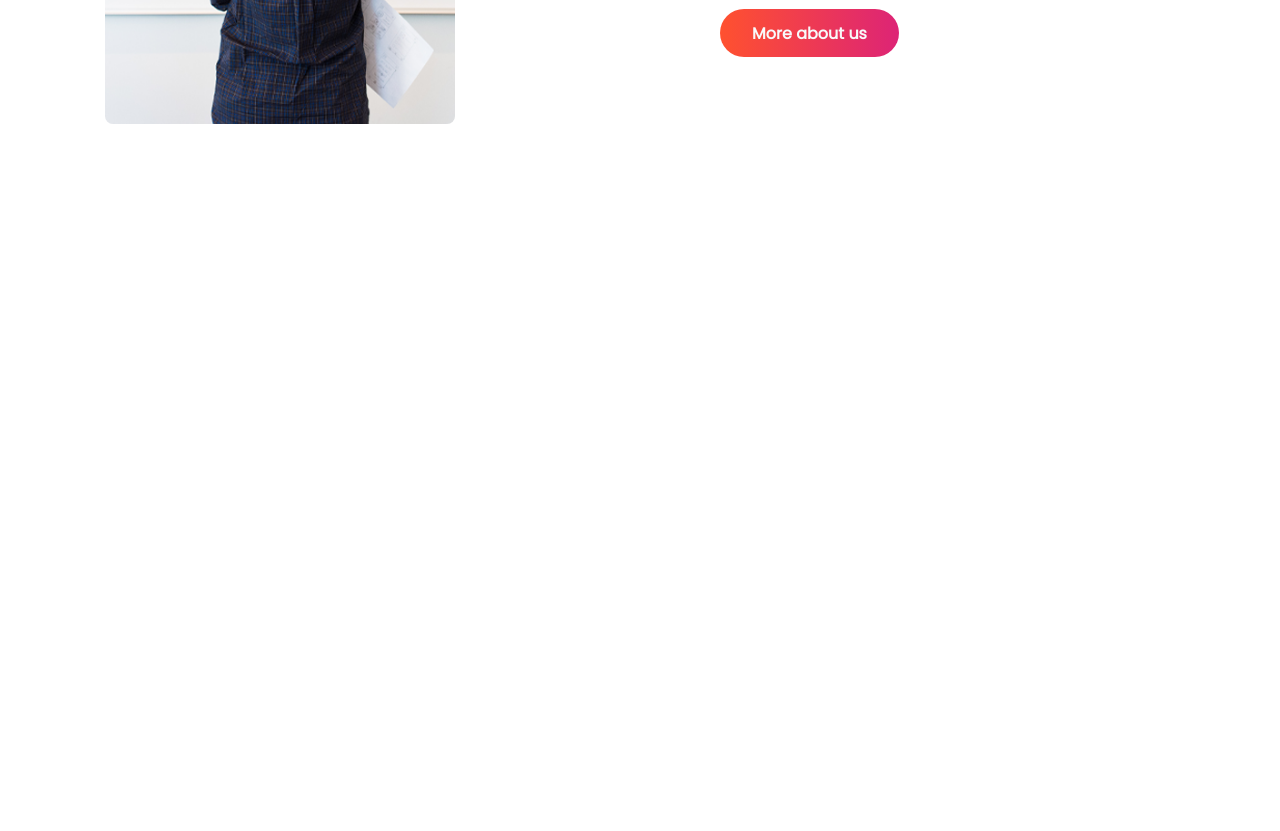
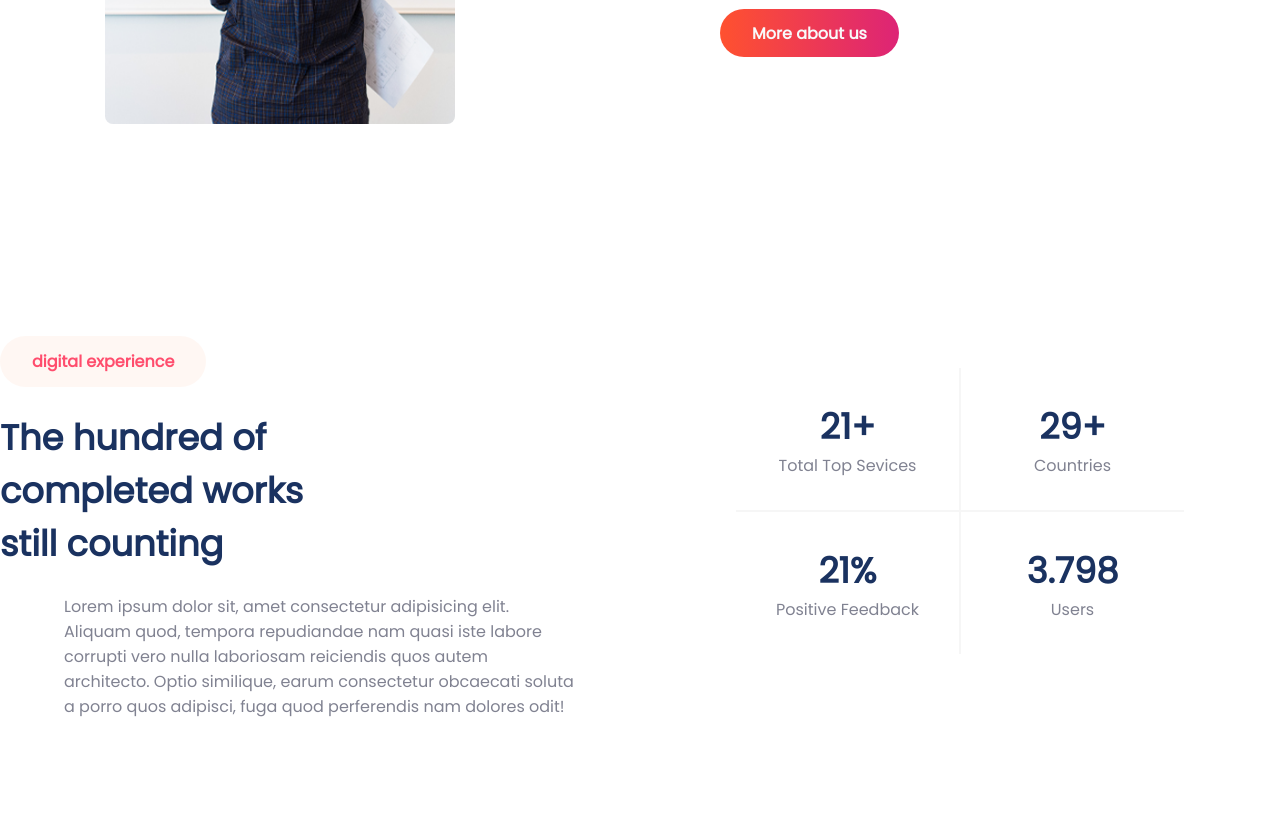
Before and after one commit to ilaydaozdemir/responsive, a plain HTML site: page index.html in a window 1280 px wide. Shown: the part 2083-2914 px from the top of the page. Before the commit the page ends 2307 px from the top, so only its background shows below. Drawn offline with nearby package versions, Linux system fonts and the light colour scheme.

Commit message:
Add Counting area

```diff
--- a/index.html
+++ b/index.html
@@ -177,7 +177,11 @@
                 dignissimos. Adipisci, amet! Et eos nostrum ea?
               </p>
               <div class="py-5">
-                <a href="#" class="btn btn-primary btn-shadow bg-graident text-white ">More about us</a>
+                <a
+                  href="#"
+                  class="btn btn-primary btn-shadow bg-graident text-white"
+                  >More about us</a
+                >
               </div>
             </div>
           </div>
@@ -185,6 +189,53 @@
       </section>
 
       <!--/digital life area-->
+      <!--counting area-->
+      <section class="container mx-auto counting-area">
+        <div class="grid cols-1 lg-cols-2">
+          <div class="grid-one text-center md-text-left">
+            <span class="d-inline btn btn-primary bg-graident-peach text-red"
+              >digital experience</span
+            >
+            <div class="font-poppins">
+              <h1 class="text-lg text-dark py-5">
+                The hundred of <br />
+                completed works <br />
+                still counting
+              </h1>
+              <p class="text-gray mx-auto md-mx-inital">
+                Lorem ipsum dolor sit, amet consectetur adipisicing elit.
+                Aliquam quod, tempora repudiandae nam quasi iste labore corrupti
+                vero nulla laboriosam reiciendis quos autem architecto. Optio
+                similique, earum consectetur obcaecati soluta a porro quos
+                adipisci, fuga quod perferendis nam dolores odit!
+              </p>
+            </div>
+          </div>
+          <div class="grid-two">
+            <div class="count-box">
+              <div class="grid lg-cols-2 btn-shadow font-poppins">
+                <div class="item1 text-center">
+                  <h1 class="text-dark text-lg">21+</h1>
+                  <span class="text-gray">Total Top Sevices</span>
+                </div>
+                <div class="item2 text-center">
+                  <h1 class="text-dark text-lg">29+</h1>
+                  <span class="text-gray">Countries</span>
+                </div>
+                <div class="item3 text-center">
+                  <h1 class="text-dark text-lg">21%</h1>
+                  <span class="text-gray">Positive Feedback</span>
+                </div>
+                <div class="item4 text-center">
+                  <h1 class="text-dark text-lg">3.798</h1>
+                  <span class="text-gray">Users</span>
+                </div>
+              </div>
+            </div>
+          </div>
+        </div>
+      </section>
+      <!--/counting  area-->
     </main>
     <!--/Main Section-->
 
--- a/style.css
+++ b/style.css
@@ -8,7 +8,7 @@
   --text-dark: #1a3260;
   --text-dark2: #1a3760d4;
   --text-red: #ff4d6d;
-  --box-shadow: 0px 0px 50px 50px rgb(000/60%);
+  --box-shadow: 0px 0px 50px 50px rgb(#0000/60%);
   --bg-blue: rgb(249, 243, 255);
   --bg-red: rgb(254, 247, 252);
   --bg-yellow: rgb(255, 255, 246);
@@ -221,6 +221,9 @@ ul {
   .md-text-left {
     text-align: left;
   }
+  .md-mx-initial {
+    margin: initial;
+  }
 }
 /*for large screen lg(1024px)*/
 @media (min-width: 1024px) {
@@ -325,7 +328,7 @@ ul {
 }
 /*--------/agency area Style---------*/
 
-/*--------didital life Style---------*/
+/*--------digital life Style---------*/
 #site-main .life-area > .grid {
   column-gap: 10em;
 }
@@ -363,4 +366,30 @@ ul {
   border-radius: 8px;
   z-index: 99;
 }
-/*--------/didital life Style---------*/
+/*--------/digital life Style---------*/
+
+/*--------counting area Style---------*/
+#site-main .counting-area {
+  padding: 7em 0;
+}
+#site-main .counting-area .grid-one p {
+  width: 80%;
+}
+#site-main .counting-area .count-box {
+  display: flex;
+  justify-content: center;
+  margin: 2em 0;
+}
+#site-main .counting-area .count-box .grid {
+  display: inline-grid;
+  grid-gap: 2px;
+  border-radius: 20px;
+  background-color: var(--text-light);
+  box-shadow: var(--box-shadow);
+}
+#site-main .counting-area .count-box .grid > div {
+  background-color: white;
+  padding: 2em 2.5em;
+  text-align: center;
+}
+/*--------counting area Style---------*/
```
